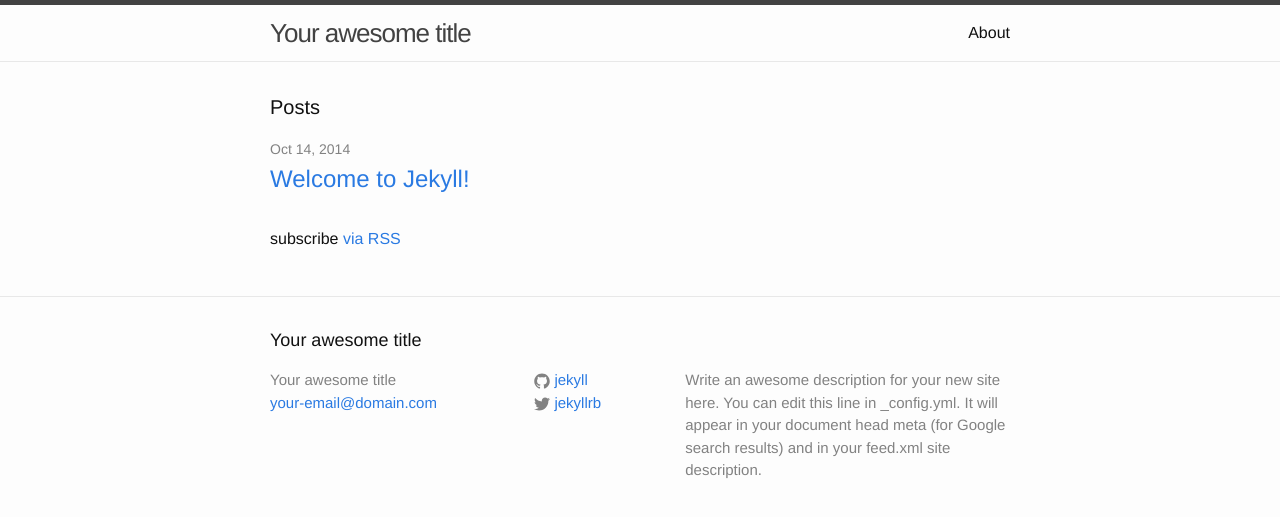
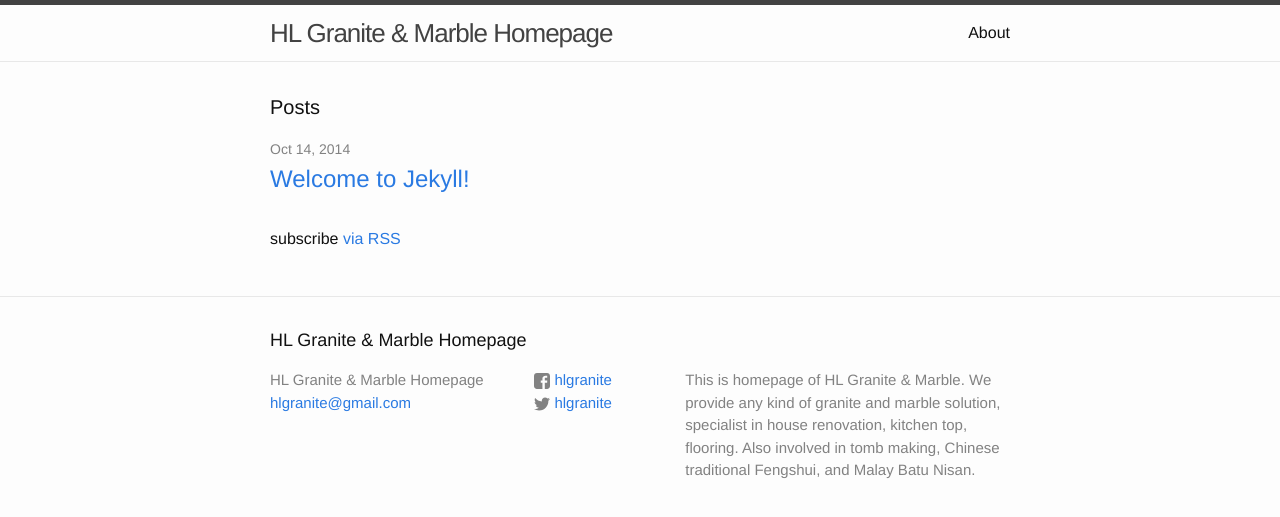
Before and after one commit to hlgranite/hlgranite.github.io, a Jekyll site: the page built from index.html, in a window 1280 px wide. Shown: the top 517 px of the page. Built offline with Jekyll 4.4.1, drawn with Linux system fonts in a browser that asks for light colours.

Commit message:
Added facebook link at footer.

```diff
--- a/_config.yml
+++ b/_config.yml
@@ -1,14 +1,15 @@
 # Site settings
-title: Your awesome title
-email: your-email@domain.com
+title: HL Granite & Marble Homepage
+email: hlgranite@gmail.com
 description: > # this means to ignore newlines until "baseurl:"
-  Write an awesome description for your new site here. You can edit this
-  line in _config.yml. It will appear in your document head meta (for
-  Google search results) and in your feed.xml site description.
+  This is homepage of HL Granite & Marble. We provide any kind of granite and marble solution,
+  specialist in house renovation, kitchen top, flooring. Also involved in
+  tomb making, Chinese traditional Fengshui, and Malay Batu Nisan.
 baseurl: "" # the subpath of your site, e.g. /blog/
-url: "http://yourdomain.com" # the base hostname & protocol for your site
-twitter_username: jekyllrb
-github_username:  jekyll
+url: "http://www.hlgranite.com" # the base hostname & protocol for your site
+facebook_username: hlgranite
+twitter_username: hlgranite
+github_username:  hlgranite
 
 # Build settings
 markdown: kramdown
--- a/_includes/footer.html
+++ b/_includes/footer.html
@@ -14,16 +14,16 @@
 
       <div class="footer-col  footer-col-2">
         <ul class="social-media-list">
-          {% if site.github_username %}
+          {% if site.facebook_username %}
           <li>
-            <a href="https://github.com/{{ site.github_username }}">
-              <span class="icon  icon--github">
+            <a href="https://www.facebook.com/{{ site.facebook_username }}">
+              <span class="icon  icon--facebook">
                 <svg viewBox="0 0 16 16">
-                  <path fill="#828282" d="M7.999,0.431c-4.285,0-7.76,3.474-7.76,7.761 c0,3.428,2.223,6.337,5.307,7.363c0.388,0.071,0.53-0.168,0.53-0.374c0-0.184-0.007-0.672-0.01-1.32 c-2.159,0.469-2.614-1.04-2.614-1.04c-0.353-0.896-0.862-1.135-0.862-1.135c-0.705-0.481,0.053-0.472,0.053-0.472 c0.779,0.055,1.189,0.8,1.189,0.8c0.692,1.186,1.816,0.843,2.258,0.645c0.071-0.502,0.271-0.843,0.493-1.037 C4.86,11.425,3.049,10.76,3.049,7.786c0-0.847,0.302-1.54,0.799-2.082C3.768,5.507,3.501,4.718,3.924,3.65 c0,0,0.652-0.209,2.134,0.796C6.677,4.273,7.34,4.187,8,4.184c0.659,0.003,1.323,0.089,1.943,0.261 c1.482-1.004,2.132-0.796,2.132-0.796c0.423,1.068,0.157,1.857,0.077,2.054c0.497,0.542,0.798,1.235,0.798,2.082 c0,2.981-1.814,3.637-3.543,3.829c0.279,0.24,0.527,0.713,0.527,1.437c0,1.037-0.01,1.874-0.01,2.129 c0,0.208,0.14,0.449,0.534,0.373c3.081-1.028,5.302-3.935,5.302-7.362C15.76,3.906,12.285,0.431,7.999,0.431z"/>
+                  <path fill="#828282" d="M 2.92077,0.004 C 1.30279,0.004 0,1.3068 0,2.9248 L 0,13.0792 C 0,14.6972 1.30279,16 2.92077,16 l 5.50363,0 0,-6.2534 -1.65358,0 0,-2.2515 1.65358,0 0,-1.9235 c 0,-1.5112 0.97703,-2.8988 3.2277,-2.8988 0.91126,0 1.5851,0.087 1.5851,0.087 l -0.053,2.1025 c 0,0 -0.68722,-0.01 -1.43714,-0.01 -0.81161,0 -0.94176,0.3739 -0.94176,0.9947 l 0,1.6441 2.44339,0 -0.10648,2.2515 -2.33691,0 0,6.2534 2.26993,0 c 1.61798,0 2.92077,-1.3028 2.92077,-2.9208 l 0,-10.1544 C 15.996,1.3028 14.69321,0 13.07523,0 L 2.92076,0 z"/>
                 </svg>
               </span>
 
-              <span class="username">{{ site.github_username }}</span>
+              <span class="username">{{ site.facebook_username }}</span>
             </a>
           </li>
           {% endif %}
```
Also changed, not shown: README.md.
